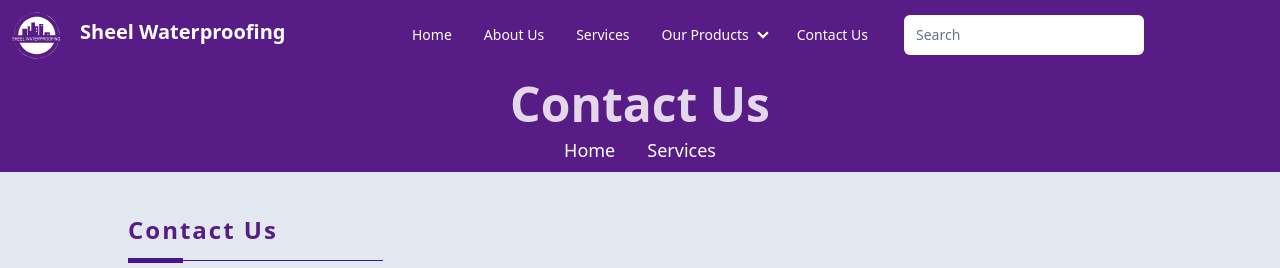
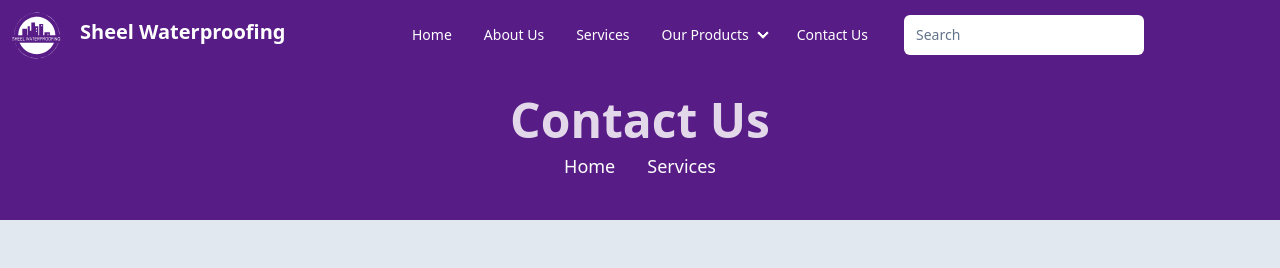
Before and after one commit to romanpoudel/sheel_react, a React (Vite) app: page /contact in a window 1280 px wide. Shown: the top 268 px of the page. Built offline with nearby package versions, Linux system fonts and the light colour scheme.

Commit message:
Fix: TitleBar

```diff
--- a/src/components/elements/TitleBar/TitleBar.tsx
+++ b/src/components/elements/TitleBar/TitleBar.tsx
@@ -6,7 +6,7 @@
     return (
 
         <>
-            <div id="hero-navbar" className="bg-purple-900 pt-20 ">
+            <div id="hero-navbar" className="bg-purple-900 pt-24 pb-8 ">
                 <div className="container mx-auto">
                     <div className="flex justify-center items-center h-full">
                         <div className="text-center">
--- a/src/components/elements/TitleBar/TitleBarMin.tsx
+++ b/src/components/elements/TitleBar/TitleBarMin.tsx
@@ -6,7 +6,7 @@
     return (
 
         <>
-            <div id="hero-navbar" className="bg-purple-900 pt-20 ">
+            <div id="hero-navbar" className="bg-purple-900 pt-24 pb-8">
                 <div className="container mx-auto">
                     <div className="flex justify-center items-center h-full">
                         <div className="text-center">
```
